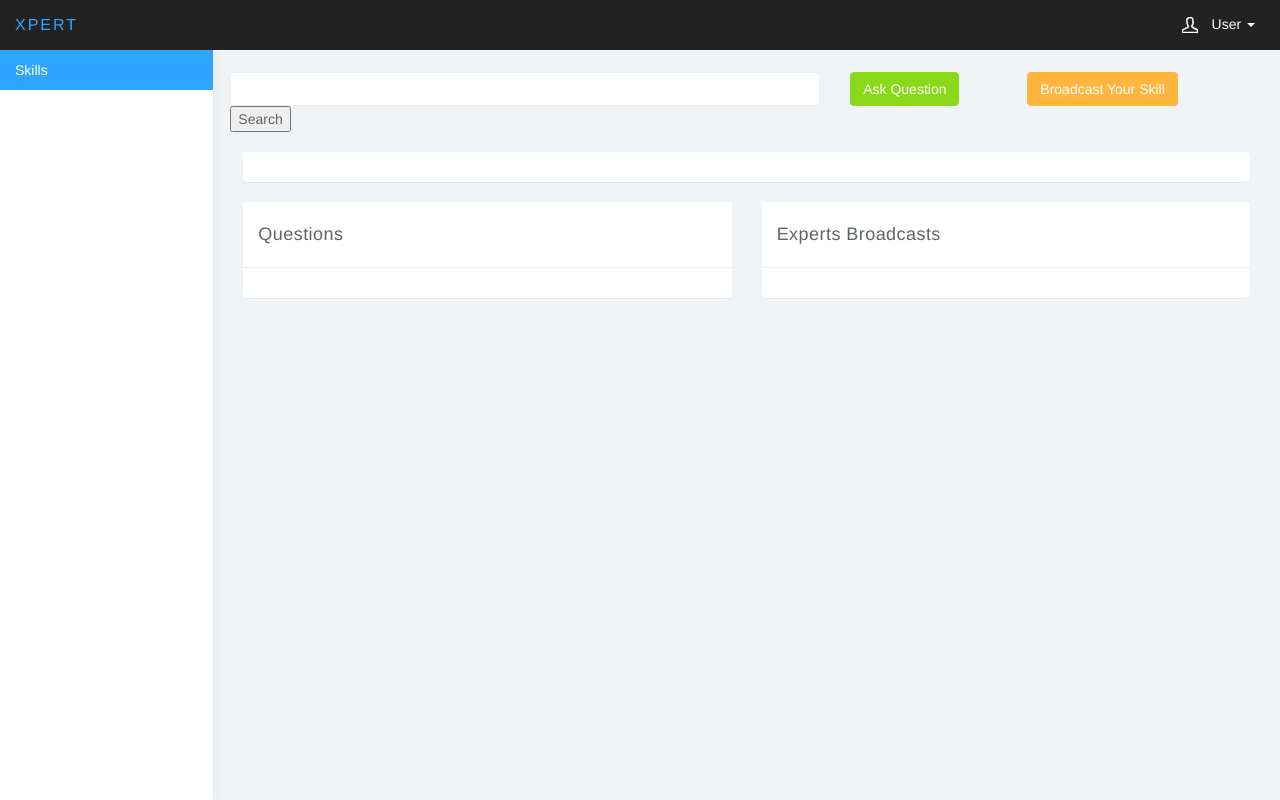
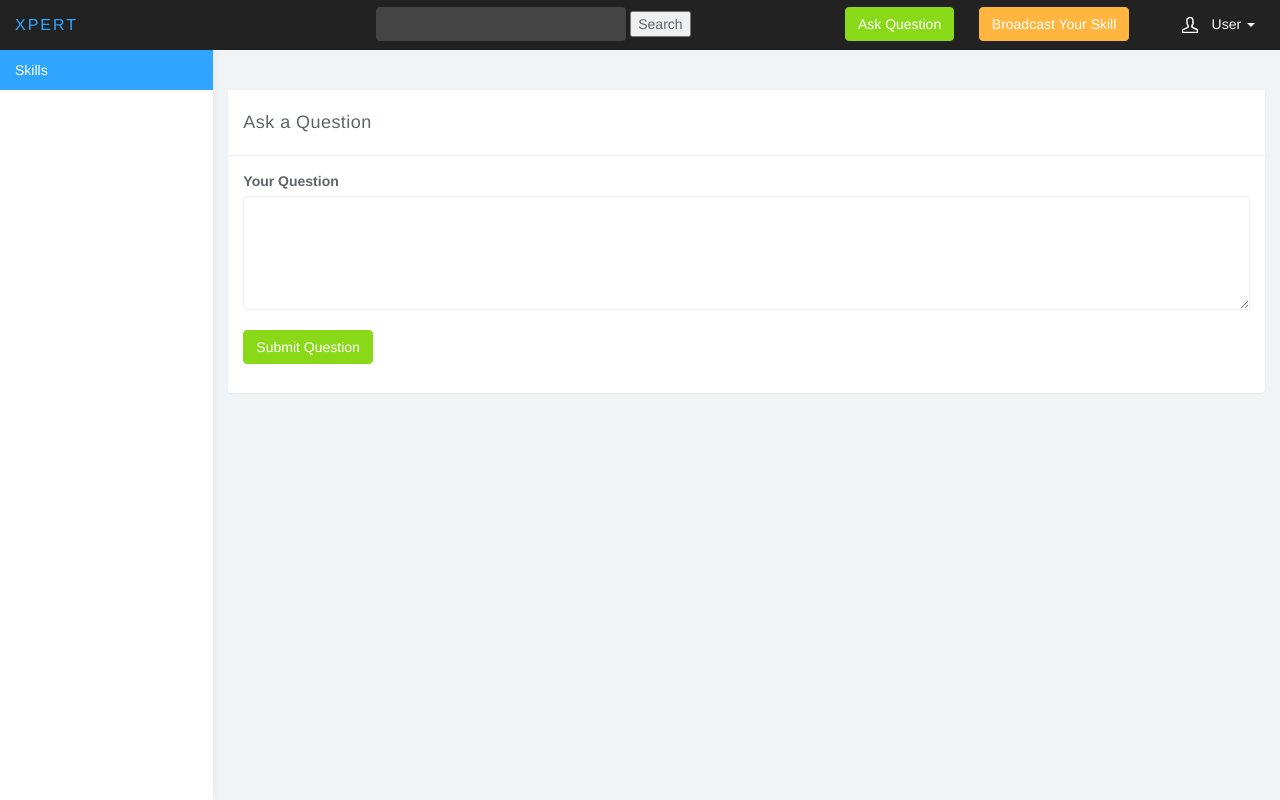
Before and after one commit to gitekiras/site-buzz, a plain HTML site: page index.html at #/askquestion in a window 1280 px wide. Drawn offline with Linux system fonts and the light colour scheme; no server answers.

Commit message:
ask quest

```diff
--- a/admin/directives/util/alert.html
+++ b/admin/directives/util/alert.html
@@ -12,15 +12,5 @@
 
     </ol>
 --><br/>
-    <div class="nav-control">
-        <div class="col-lg-7">
-            <input type="text" class="form-control" ng-model="search"><button class="search">Search</button>
-        </div>
-        <div class="col-lg-2">
-            <a href="#/askquestion" class="btn btn-success">Ask Question</a>
-        </div>
-        <div class="col-lg-3">
-            <a  href="#/broadcast" class="btn btn-warning btn-large">Broadcast Your Skill</a>
-        </div>
-    </div>
+
 </div>
--- a/admin/js/controllers.js
+++ b/admin/js/controllers.js
@@ -119,3 +119,14 @@ app.controller('BroadcastController', function($scope,$rootScope) {
     }
 
 });
+app.controller('AskQuesController',function($scope,$state,QuestionService){
+    $scope.question="";
+    $scope.skills=[1];
+
+    $scope.askQuestion = function(){
+        console.log('ask now > ', $scope.question);
+        QuestionService.ask({'question':$scope.question,'skills': $scope.skills}).then(function(res){
+            window.location="#/question/"+res.data.data.id;
+        });
+    }
+});
--- a/admin/js/services.js
+++ b/admin/js/services.js
@@ -14,7 +14,8 @@ app.service('UrlService',function(){
         question : {
             list : function(){ return questions+"/list"; },
             info : function(){ return questions+"/answers"; },
-            answer : function(){ return questions+"/replyAnswer"; }
+            answer : function(){ return questions+"/replyAnswer"; },
+            ask : function(){ return questions+"/create"; },
         },
         xpert : {
             list : function(){ return xperts+"/list"; },
@@ -44,8 +45,10 @@ app.service('QuestionService',function($http,UrlService){
             return $http.post(UrlService.question.info(),JSON.stringify({'questionId':id}),{headers : {'Content-Type':'application/json'}});
         },
         'answer' : function(data){
-            console.log(data);
             return $http.post(UrlService.question.answer(),JSON.stringify(data),{headers : {'Content-Type':'application/json','X-Auth-Token':'d6de2cfb3afc489f972441a3a8c9a5be'}});
+        },
+        ask : function(data){
+             return $http.post(UrlService.question.ask(),JSON.stringify(data),{headers : {'Content-Type':'application/json','X-Auth-Token':'d6de2cfb3afc489f972441a3a8c9a5be'}});
         }
     }
 });
--- a/admin/js/states.js
+++ b/admin/js/states.js
@@ -71,5 +71,18 @@ app.config(function($stateProvider,$urlRouterProvider){
             }
         }
     })
+    .state('/askquestion',{
+        url : '/askquestion',
+        views:{
+            'leftbar' : {
+                templateUrl : 'admin/templates/main/leftbar.html',
+                controller : 'InterestController'
+            },
+            'content' : {
+                templateUrl:'admin/templates/question/askquestion.html',
+                controller:'AskQuesController'
+            }
+        }
+    })
 
 });
--- a/admin/templates/main/header.html
+++ b/admin/templates/main/header.html
@@ -8,7 +8,10 @@
                 <span class="icon-bar"></span>
             </button>
             <a class="navbar-brand" href="#/home"><span>Xpert</span></a>
-            <ul class="user-menu">
+
+
+
+            <ul class="user-menu pull-right">
                 <li class="dropdown pull-right">
                     <a href="#" class="dropdown-toggle" data-toggle="dropdown"><svg class="glyph stroked male-user"><use xlink:href="#stroked-male-user"></use></svg> User <span class="caret"></span></a>
                     <ul class="dropdown-menu" role="menu">
@@ -18,6 +21,19 @@
                     </ul>
                 </li>
             </ul>
+
+            <div class="nav-control col-lg-8 pull-right" style="margin-top:7px;">
+                <div class="col-lg-7">
+                    <input type="text" class="form-control" ng-model="search" style="display:inline;width:250px;">
+                    <button class="search">Search</button>
+                </div>
+                <div class="col-lg-2">
+                    <a href="#/askquestion" class="btn btn-success">Ask Question</a>
+                </div>
+                <div class="col-lg-3">
+                    <a  href="#/broadcast" class="btn btn-warning btn-large">Broadcast Your Skill</a>
+                </div>
+            </div>
         </div>
 
     </div><!-- /.container-fluid -->
--- /dev/null
+++ b/admin/templates/question/askquestion.html
@@ -0,0 +1,20 @@
+<br/>
+<div class="panel panel-default">
+    <div class="panel-heading">Ask a Question</div>
+    <div class="panel-body">
+        <form ng-submit="askQuestion()">
+            <div>
+                <label for="ques">Your Question</label>
+                <textarea id="ques" ng-model="question" rows="5" class="form-control"></textarea>
+            </div>
+            <div>
+
+            </div>
+            <br/>
+            <div>
+                <button class="btn btn-success">Submit Question</button>
+            </div>
+        </form>
+
+    </div>
+</div>
```
